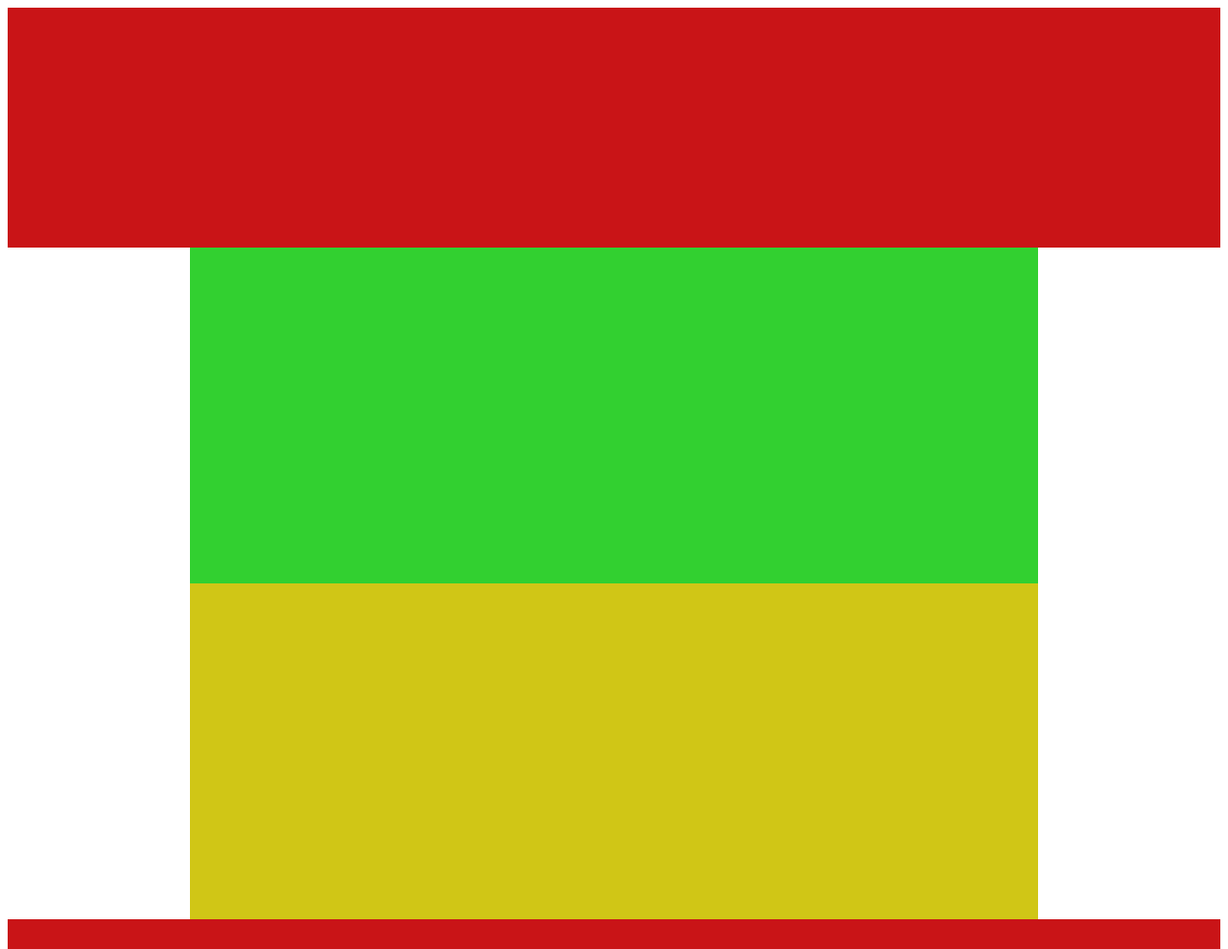
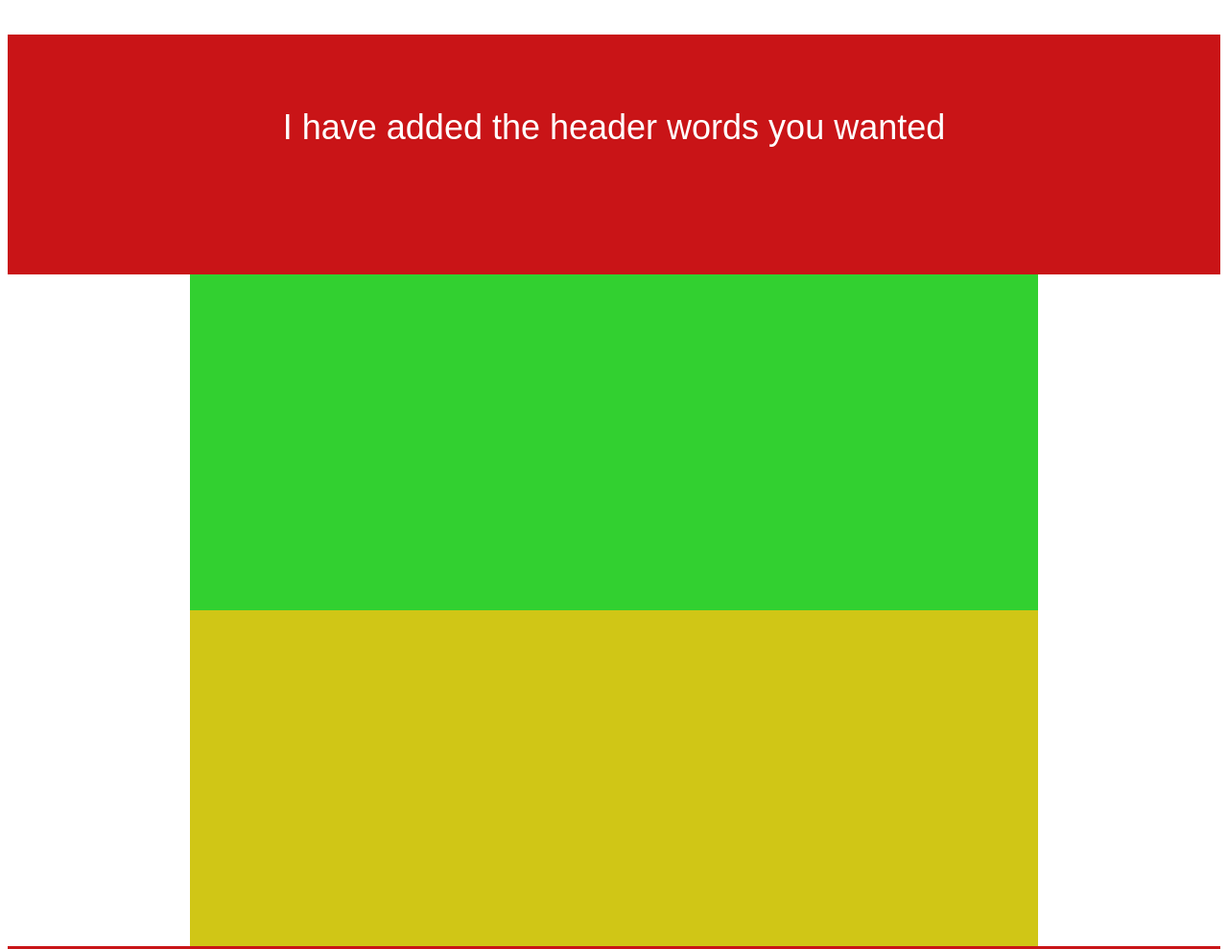
Before and after one commit to Yiaggi/new-website, a plain HTML site: page index.html in a window 1280 px wide. Shown: the top 989 px of the page at 96% size. Drawn offline with Linux system fonts and the light colour scheme.

Commit message:
I have added the header words and a line in the style sheet to make it pretty

```diff
--- a/global.css
+++ b/global.css
@@ -33,3 +33,12 @@ width: 100%;
 height: 250px;
 background-color: #C91417;
 }
+
+#pee-styles
+{
+	font-family:Arial, Helvetica, sans-serif;
+	color: #FFF;
+	text-align: center;
+	padding: 6% 0% 0% 0%;
+	font-size: 36px;
+}
--- a/index.html
+++ b/index.html
@@ -8,7 +8,7 @@
 <body>
 
 
-<div id="header-section"></div>
+<div id="header-section"><p id="pee-styles">I have added the header words you wanted</p></div>
 
 
 <div id="body-section1"></div>
```
